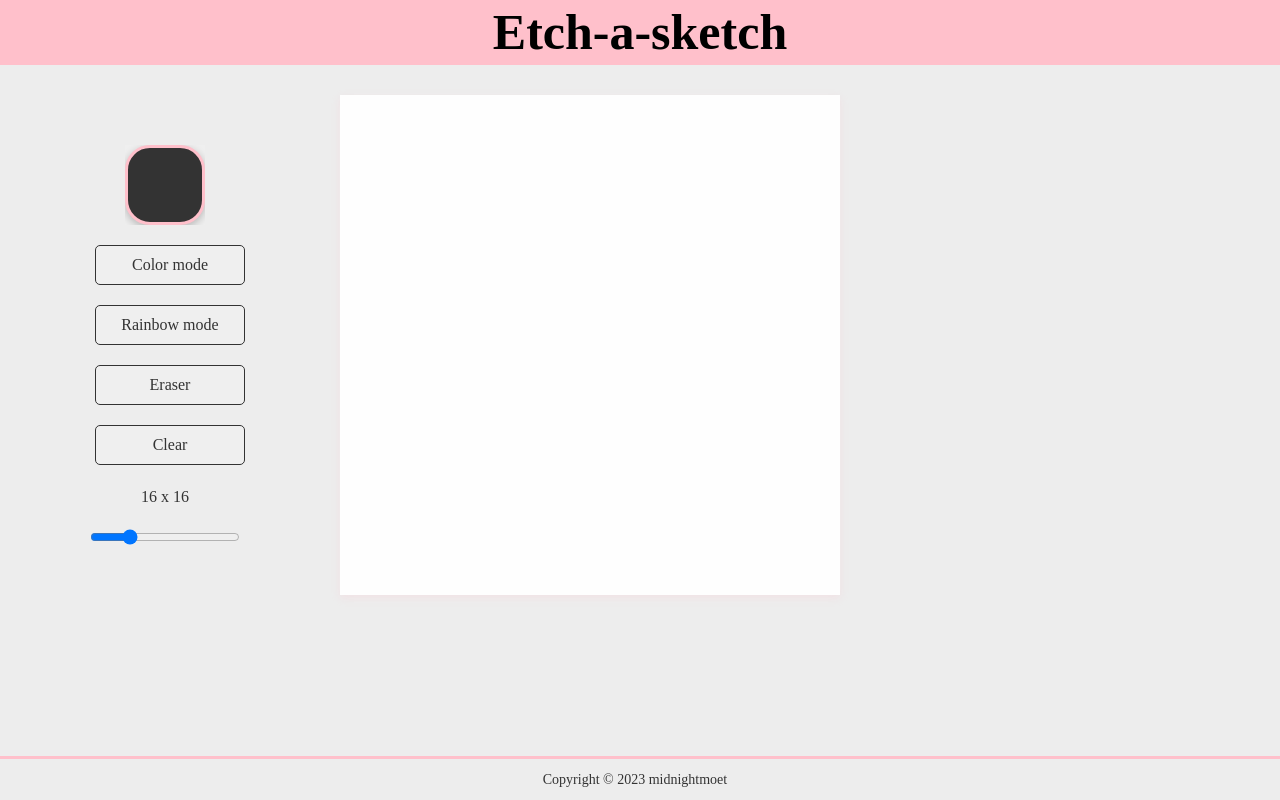
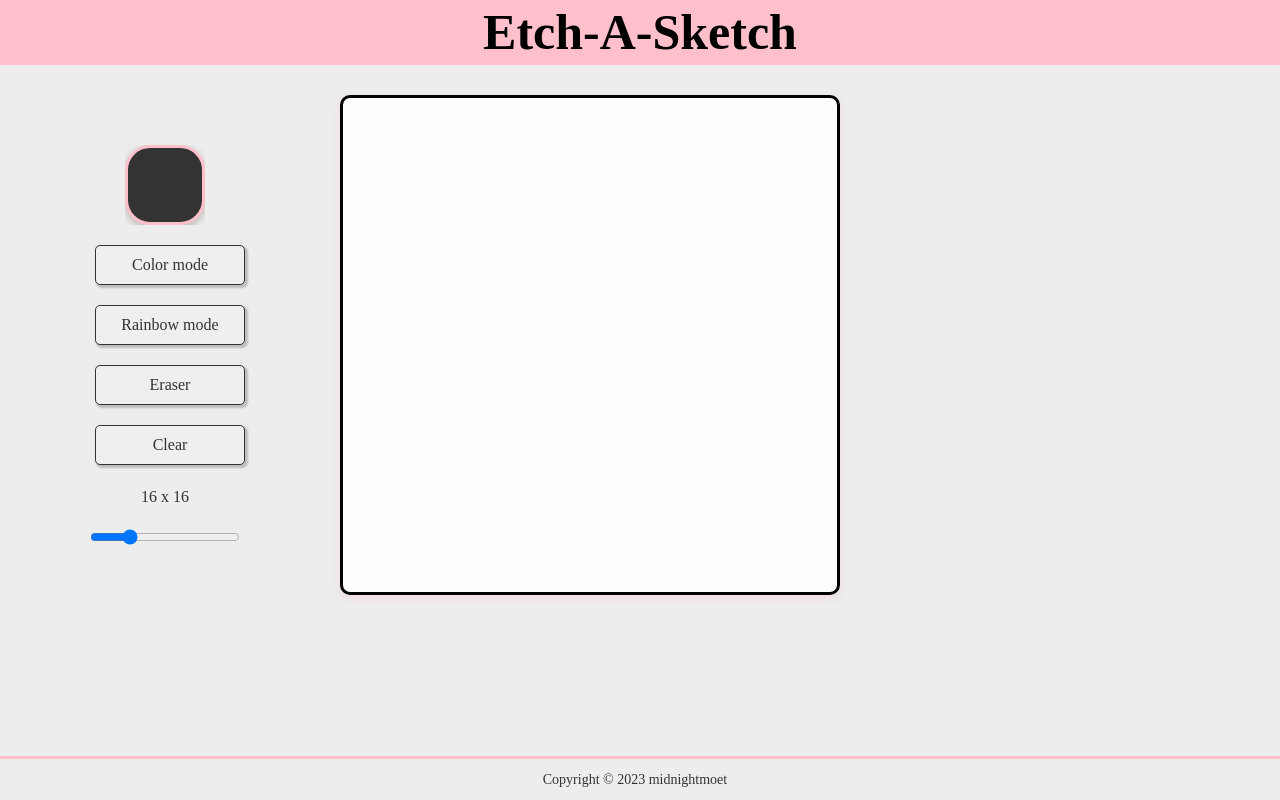
Before and after one commit to midnightmoet/Etch-A-Sketch_TOP, a plain HTML site: page index.html in a window 1280 px wide. Drawn offline with Linux system fonts and the light colour scheme.

Commit message:
chaning colors and border-radius

```diff
--- a/index.html
+++ b/index.html
@@ -10,7 +10,7 @@
 	</head>
 	<body>
 		<header class="header">
-			<h1 class="title">Etch-a-sketch</h1>
+			<h1 class="title">Etch-A-Sketch</h1>
 		</header>
 		<main class="main">
 			<div class="settings">
--- a/style.css
+++ b/style.css
@@ -1,5 +1,3 @@
-
-
 /* root holding colors for later use */
 :root {
 	--primary-dark: #333;
@@ -85,11 +83,17 @@ input {
     /* border: 1px solid pink; */
 }
 
+/* element surrounding button */
+#color-picker {
+	background: transparent;
+}
+
 button {
 	padding: 10px 20px;
 	margin-left: 10px;
 	border: 1px solid var(--primary-dark);
 	border-radius: 5px;
+	box-shadow: 2px 2px 2px 1px rgba(0, 0, 0, 0.2);
 }
 
 button:active {
@@ -138,12 +142,15 @@ input[type="color"]::-webkit-color-swatch {
 	font-size: 20px;
 }
 
+
 .grid {
 	display: grid;
 	width: 500px;
 	height: 500px;
 	background-color: var(--secondary-light);
-	box-shadow: rgba(255, 192, 203, 0.24) 0px 3px 8px;
+	box-shadow: rgba(255, 165, 180, 0.24) 0px 3px 8px;
+	border: 3px solid black;
+	border-radius: 10px;
 }
 
 .grid-element {
```
